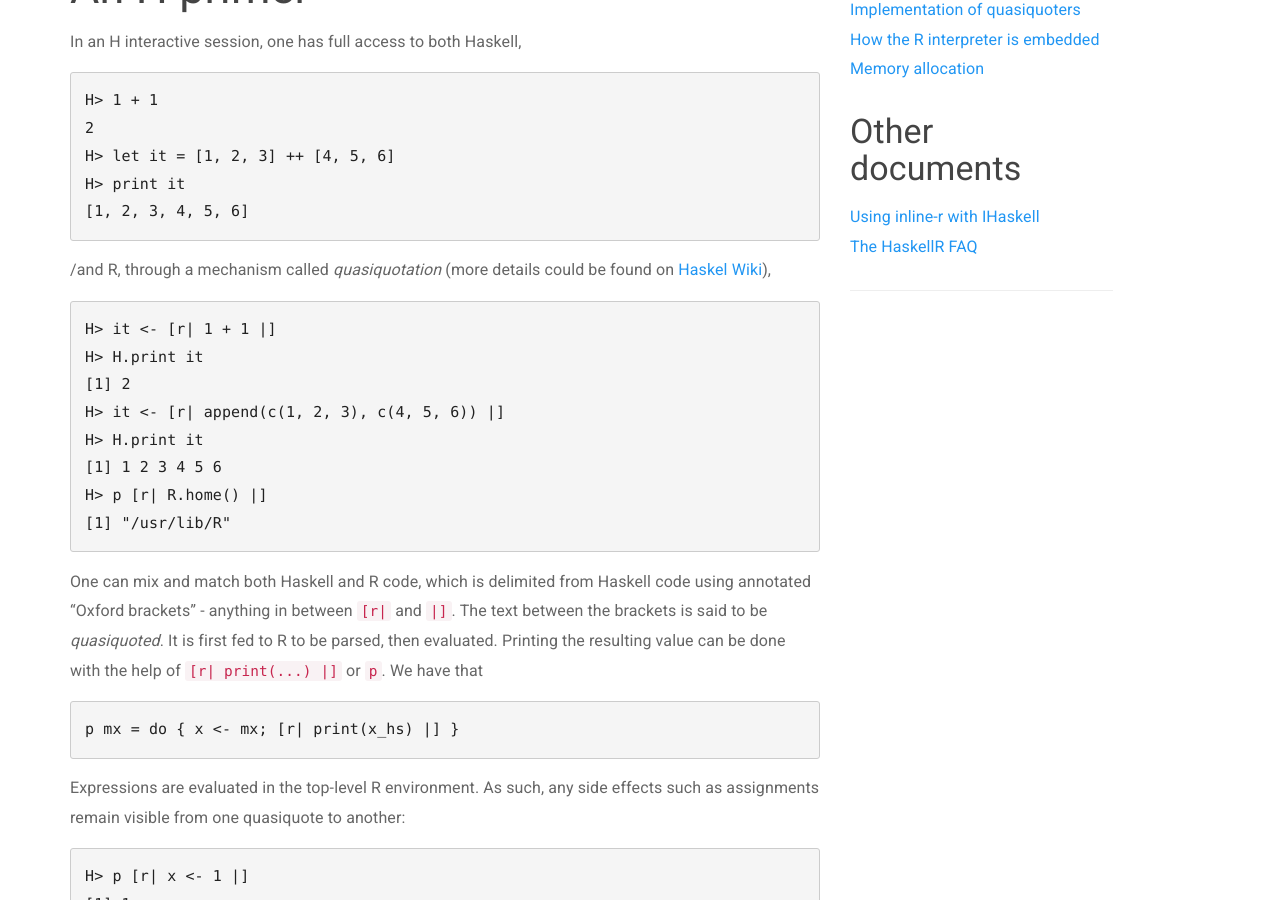
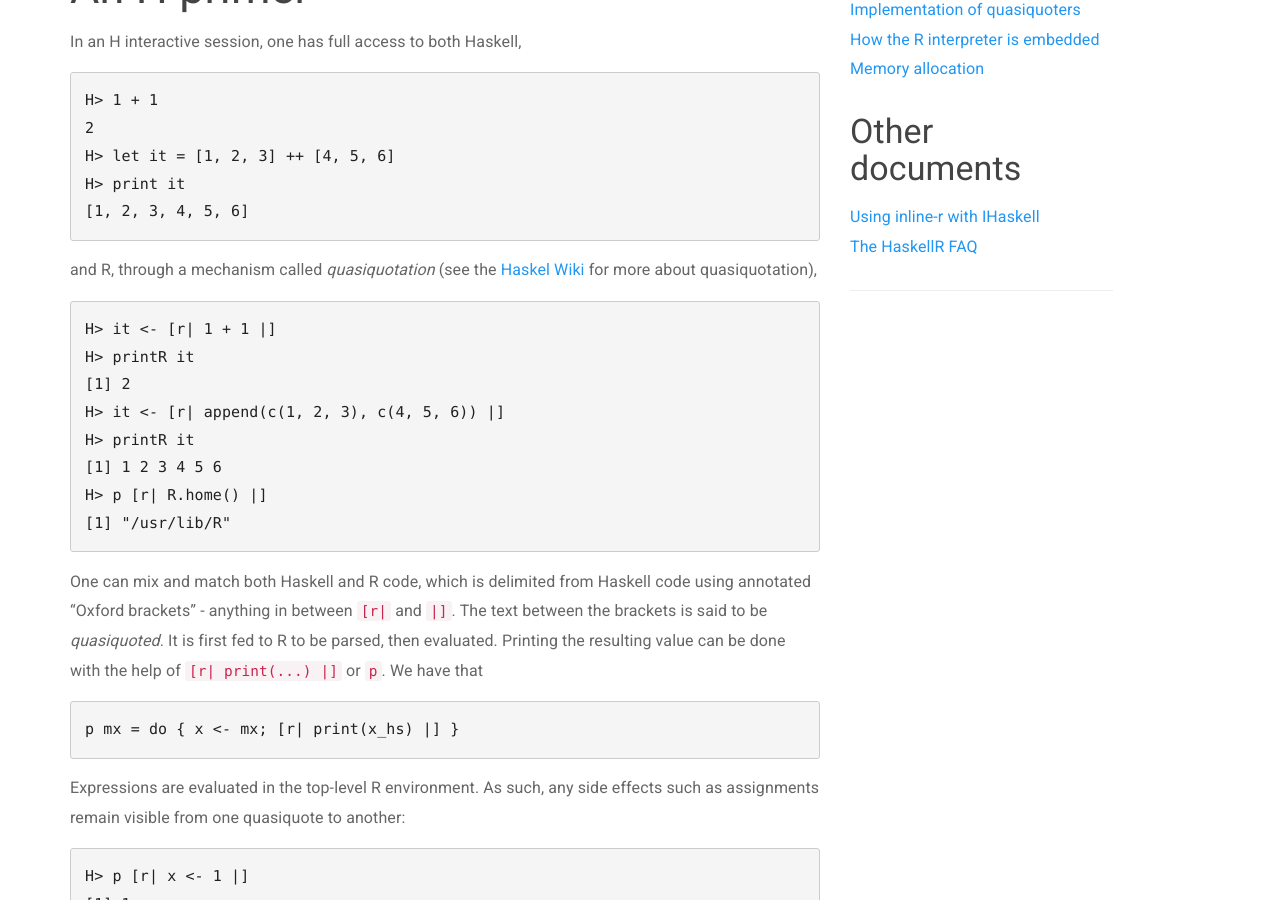
Before and after one commit to tweag/HaskellR, a Jekyll site: the page built from docs/using-h.md, in a window 1280 px wide and 900 px high, scrolled down 1088 px. Built offline with Jekyll 4.4.1, drawn with Linux system fonts in a browser that asks for light colours; Markdown is read by kramdown in place of the engine named in the settings; a style sheet for code colours, icons or effects is not loaded.

Commit message:
Fix remaining occurences of H.printQuote in examples.

```diff
--- a/docs/using-h.md
+++ b/docs/using-h.md
@@ -48,13 +48,15 @@ In an H interactive session, one has full access to both Haskell,
     H> print it
     [1, 2, 3, 4, 5, 6]
 
-/and R, through a mechanism called *quasiquotation* (more details could be found on [Haskel Wiki](https://wiki.haskell.org/Quasiquotation)),
+and R, through a mechanism called *quasiquotation* (see the
+[Haskel Wiki](https://wiki.haskell.org/Quasiquotation) for more about
+quasiquotation),
 
     H> it <- [r| 1 + 1 |]
-    H> H.print it
+    H> printR it
     [1] 2
     H> it <- [r| append(c(1, 2, 3), c(4, 5, 6)) |]
-    H> H.print it
+    H> printR it
     [1] 1 2 3 4 5 6
     H> p [r| R.home() |]
     [1] "/usr/lib/R"
```
Also changed, not shown: docs/splicing-haskell-values-in-r.md (+3 -3 lines).
